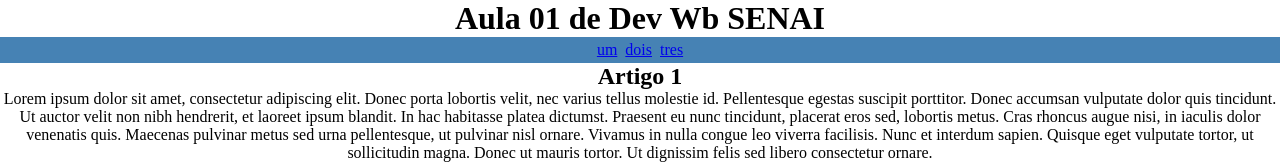
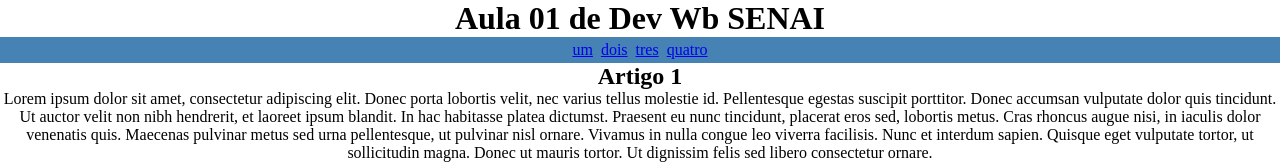
Before and after one commit to PendroHendragon/Web01, a plain HTML site: page index.html in a window 1280 px wide. Shown: the top 164 px of the page. Drawn offline with Linux system fonts and the light colour scheme.

Commit message:
testing netlify

```diff
--- a/index.html
+++ b/index.html
@@ -15,6 +15,7 @@
                 <li><a href="#">um</a></li>
                 <li><a href="#">dois</a></li>
                 <li><a href="#">tres</a></li>
+                <li><a href="#">quatro</a></li>
             </ul>
         </nav>
     </header>
```
